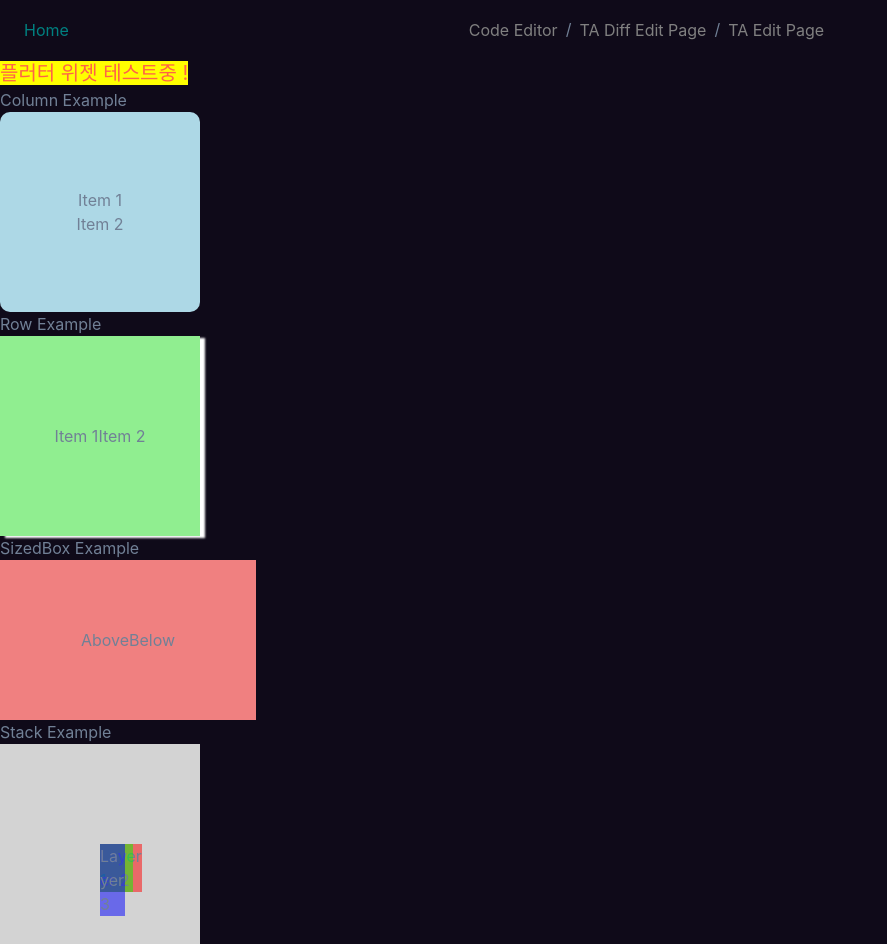
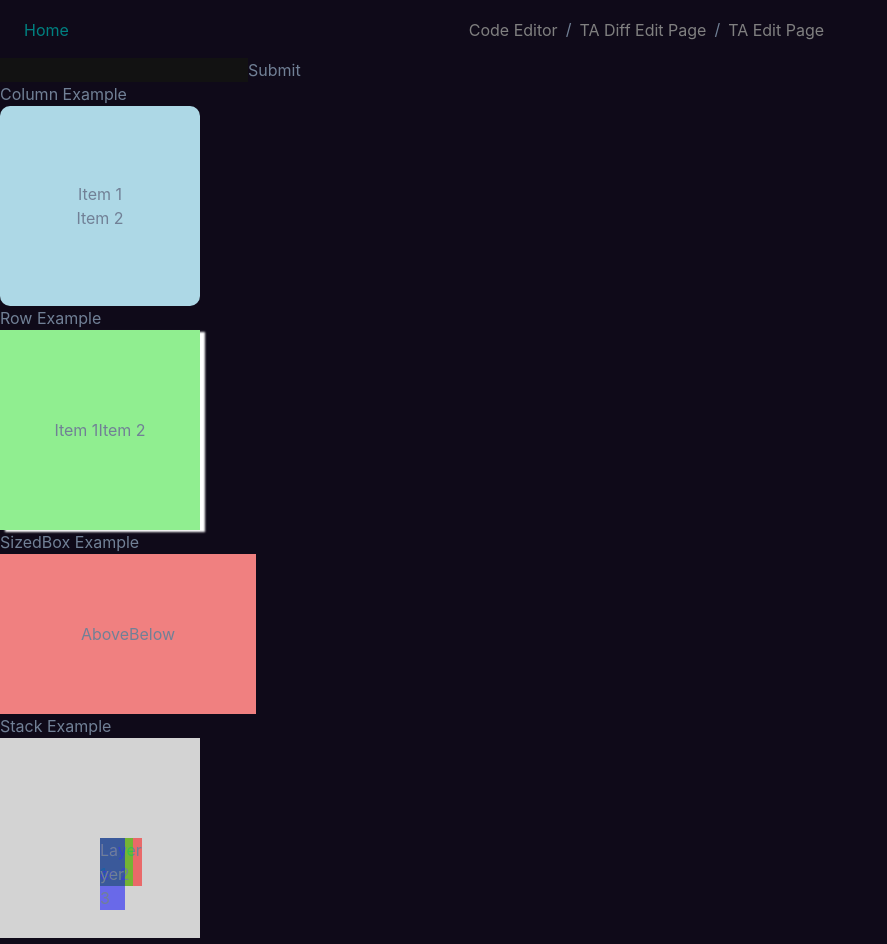
Before and after one commit to CWDll/monaco_prac, a React (Vite) app: page / in a window 1280 px wide. Shown: the whole page, without its empty margins (0-887 px from the left). Built offline with nearby package versions, Linux system fonts and the light colour scheme.

Commit message:
[Feat] intro 글자 바꾸기

```diff
--- a/src/pages/Home.tsx
+++ b/src/pages/Home.tsx
@@ -9,7 +9,10 @@ import Stack from "../components/widgets/Stack";
 
 const Home: React.FC = () => {
   const [introText, setIntroText] = React.useState<string>("");
-  const fullIntroText = " 플러터 위젯 테스트중 !";
+  const [fullIntroText, setFullIntroText] =
+    React.useState<string>(" 플러터 위젯 테스트중 !");
+  // const fullIntroText = "플러터 위젯 테스트중 !";
+  const [changeText, setChangeText] = React.useState<string>("");
 
   useEffect(() => {
     let count = 0;
@@ -25,13 +28,23 @@ const Home: React.FC = () => {
     }, 200);
 
     return () => clearInterval(interval);
-  }, []);
+  }, [fullIntroText]);
+
+  const handleSubmit = (e: React.FormEvent) => {
+    e.preventDefault();
+    setFullIntroText(changeText);
+    setIntroText("");
+  };
 
   return (
     <div>
       <Text as="mark" color="tomato" fontSize="xl">
         {introText}
       </Text>
+      <form onSubmit={handleSubmit}>
+        <input type="text" onChange={(e) => setChangeText(e.target.value)} />
+        <button type="submit">Submit</button>
+      </form>
 
       <h2>Column Example</h2>
       <Container
```
